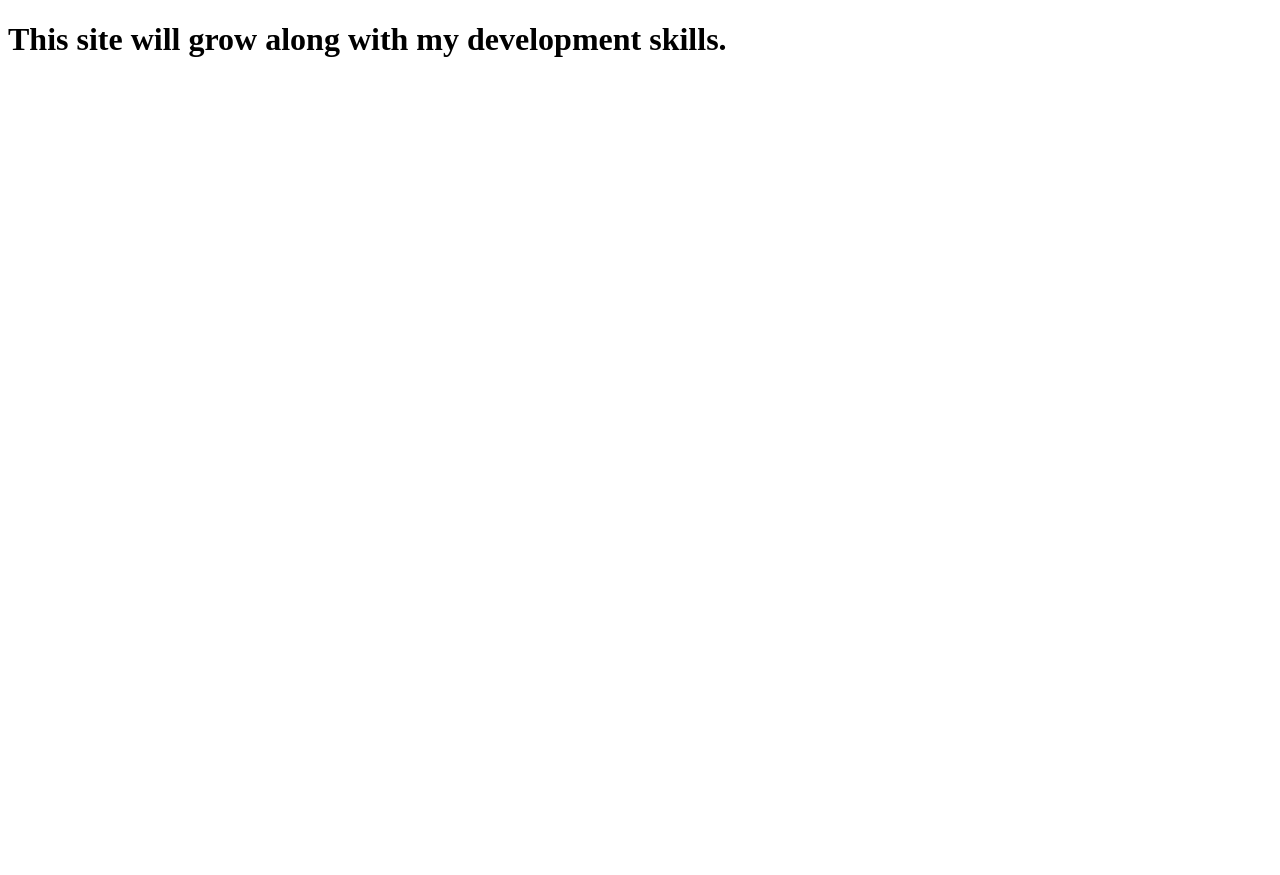
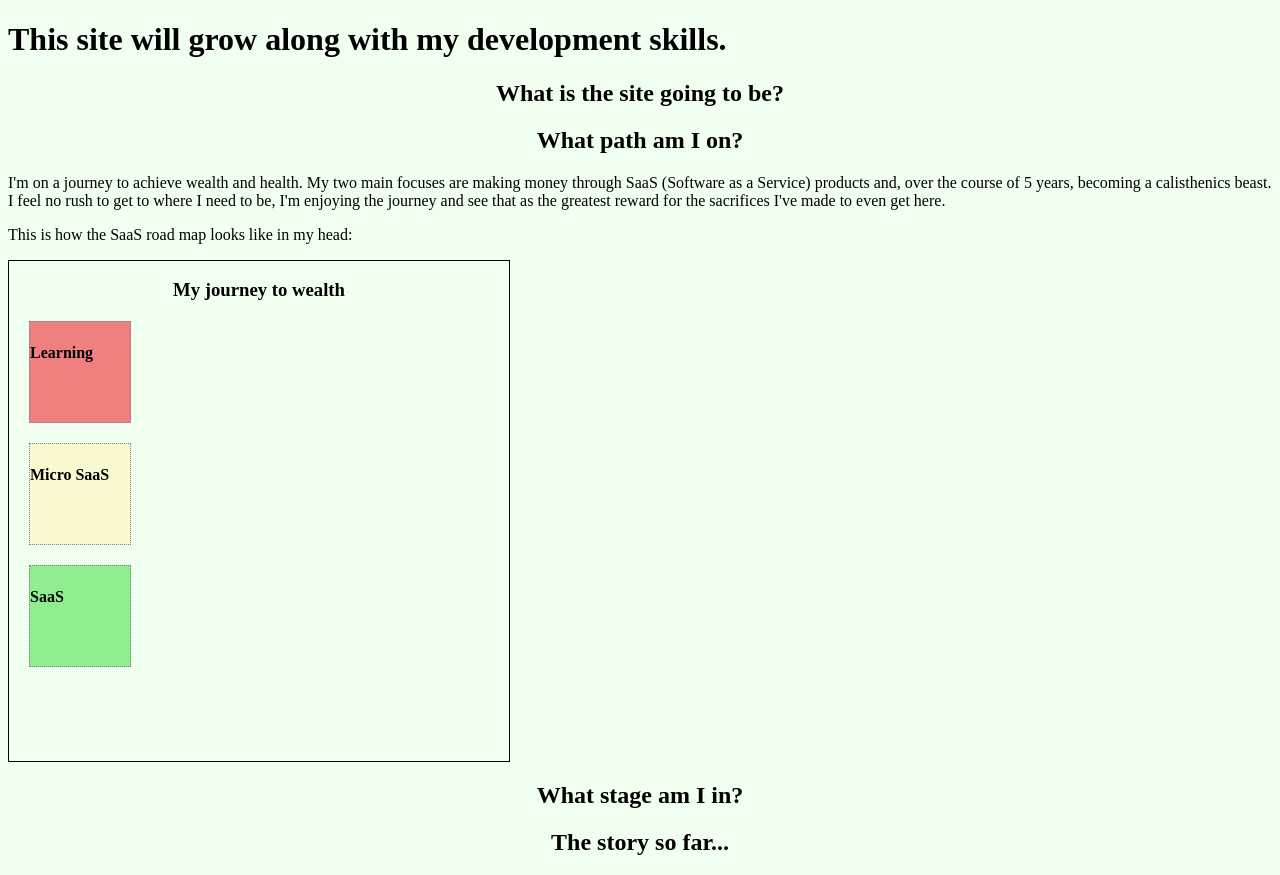
Before and after one commit to darwin-dev-diaz/personal-site, a plain HTML site: page index.html in a window 1280 px wide. Before the commit the page ends 800 px from the top, so only its background shows below. Drawn offline with Linux system fonts and the light colour scheme.

Commit message:
Add simple HTML structure with CSS styling

```diff
--- a/index.html
+++ b/index.html
@@ -3,9 +3,31 @@
 <head>
     <meta charset="UTF-8">
     <meta name="viewport" content="width=device-width, initial-scale=1.0">
+    <link rel="stylesheet" href="style.css">
     <title>Home X Darwin Diaz</title>
 </head>
 <body>
     <h1>This site will grow along with my development skills.</h1>
+
+    <h2>What is the site going to be?</h2>
+    <h2>What path am I on?</h2>
+    <p>I'm on a journey to achieve wealth and health. My two main focuses are making money through SaaS (Software as a Service) products and, over the course of 5 years, becoming a calisthenics beast. I feel no rush to get to where I need to be, I'm enjoying the journey and see that as the greatest reward for the sacrifices I've made to even get here.
+    </p>
+    <p>This is how the SaaS road map looks like in my head:</p>
+    <div class="journey">
+        <h3>My journey to wealth</h3>
+        <div class="learning">
+            <h4>Learning</h4>
+        </div>
+        <div class="micro-saas">
+            <h4>Micro SaaS</h4>
+        </div>
+        <div class="saas">
+            <h4>SaaS</h4>
+        </div>
+    </div>
+
+    <h2>What stage am I in?</h2>
+    <h2>The story so far...</h2>
 </body>
 </html>
--- /dev/null
+++ b/style.css
@@ -0,0 +1,32 @@
+body{
+    background-color: honeydew;
+}
+h2,
+h3{
+    text-align: center;
+}
+
+.journey{
+    border: black solid 1px;
+    width: 500px;
+    height: 500px;
+}
+
+.learning,
+.micro-saas,
+.saas{
+    border: grey dotted 1px;
+    width: 100px;
+    height: 100px;
+    margin: 20px;
+}
+
+.learning{
+    background-color: lightcoral;
+}
+.micro-saas{
+    background-color: lightgoldenrodyellow;
+}
+.saas{
+    background-color: lightgreen;
+}
```
